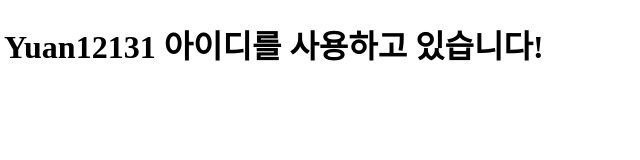
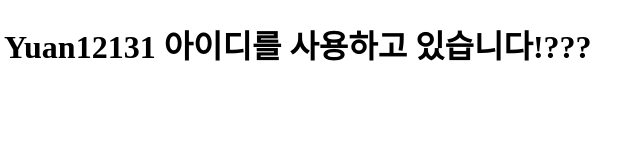
Before and after one commit to KDT-IaaS-Class-One-Group/KDT-IaaS-Class-One, a website: page static/Yuan12131.html in a window 1280 px wide. Shown: the full height of the page, 71-711 px from the left. Drawn offline with Linux system fonts and the light colour scheme.

Commit message:
html 편집 시작

```diff
--- a/static/Yuan12131.html
+++ b/static/Yuan12131.html
@@ -6,6 +6,6 @@
     <title>12 : Yuan12131</title>
   </head>
   <body>
-    <h1>나는 Yuan12131 아이디를 사용하고 있습니다!</h1>
+    <h1>나는 Yuan12131 아이디를 사용하고 있습니다!???</h1>
   </body>
   </html>
```
